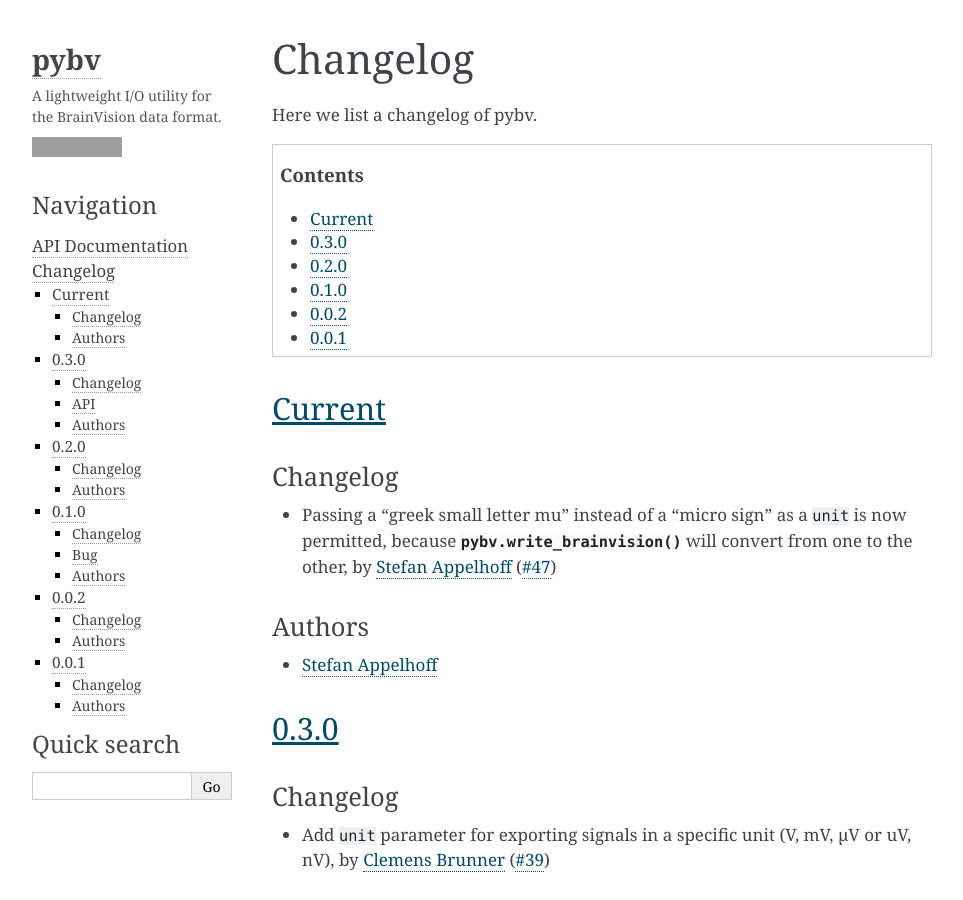
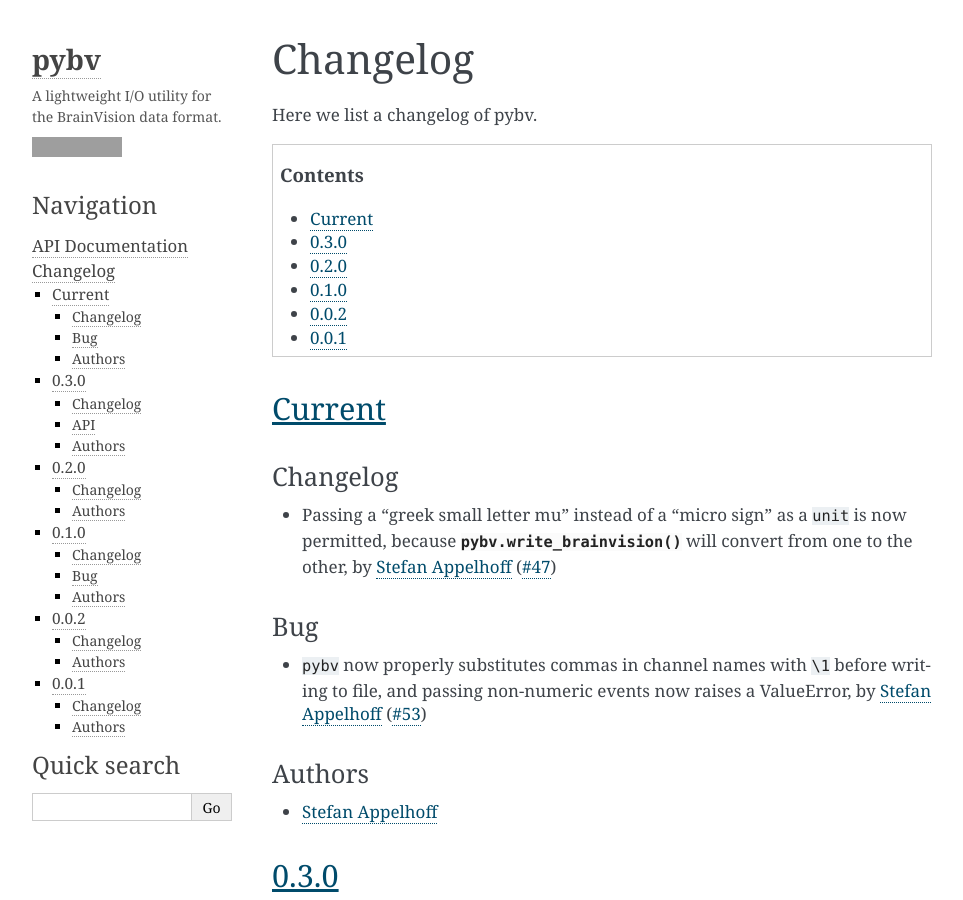
Before and after one commit to bids-standard/pybv, a Sphinx documentation site: the page built from docs/changelog.rst, in a window 1280 px wide and 900 px high. Shown: the whole window, without its empty margins (148-1111 px from the left). Built offline with Sphinx 7.4.7, drawn with Linux system fonts in a browser that asks for light colours; grey boxes are pictures that could not be loaded.

Commit message:
add whatsnew

```diff
--- a/docs/changelog.rst
+++ b/docs/changelog.rst
@@ -18,6 +18,10 @@ Current
 Changelog
 ~~~~~~~~~
 - Passing a "greek small letter mu" instead of a "micro sign" as a ``unit`` is now permitted, because :func:`pybv.write_brainvision` will convert from one to the other, by `Stefan Appelhoff`_ (`#47 <https://github.com/bids-standard/pybv/pull/47>`_)
+
+Bug
+~~~
+- ``pybv`` now properly substitutes commas in channel names with ``\1`` before writing to file, and passing non-numeric events now raises a ValueError, by `Stefan Appelhoff`_ (`#53 <https://github.com/bids-standard/pybv/pull/53>`_)
 
 Authors
 ~~~~~~~
```
